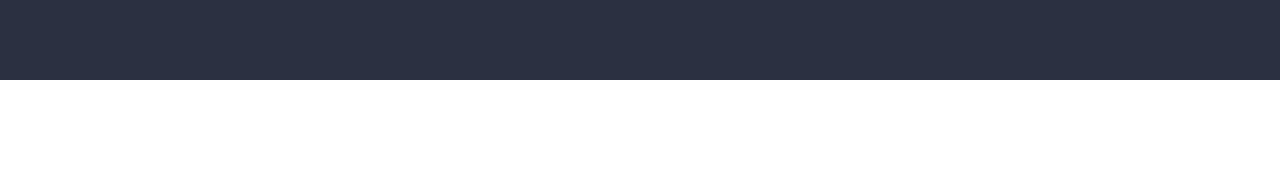
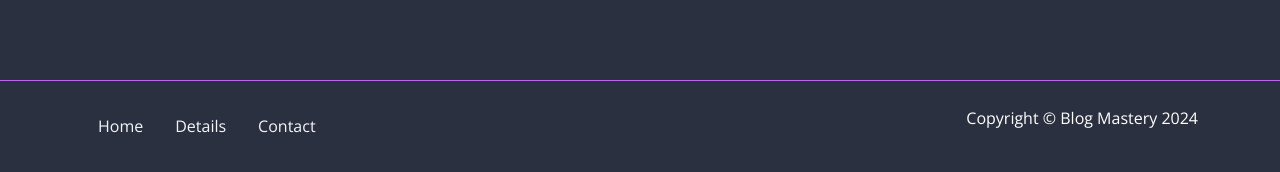
Before and after one commit to FilonenkoDima/EBook-Website, a website: page index.html in a window 1280 px wide. Shown: the part 4627-4799 px from the top of the page. Before the commit the page ends 4707 px from the top, so only its background shows below. Drawn offline with nearby package versions, Linux system fonts and the light colour scheme.

Commit message:
added footer

```diff
--- a/index.html
+++ b/index.html
@@ -511,6 +511,31 @@
       </div>
     </section>
 
+    <footer class="border-top border-primary bg-dark text-white py-4">
+      <div class="container">
+        <div class="row">
+          <div class="col-md-8">
+            <ul class="nav">
+              <li class="nav-item">
+                <a href="index.html" class="nav-link link-light">Home</a>
+              </li>
+              <li class="nav-item">
+                <a href="#details" class="nav-link link-light">Details</a>
+              </li>
+              <li class="nav-item">
+                <a href="contact.html" class="nav-link link-light">Contact</a>
+              </li>
+            </ul>
+          </div>
+          <div class="col-md-4">
+            <p class="text-end d-none d-md-block">
+              Copyright &copy; Blog Mastery 2024
+            </p>
+          </div>
+        </div>
+      </div>
+    </footer>
+
     <script src="/js/script.js"></script>
     <script src="/node_modules/bootstrap/dist/js/bootstrap.bundle.min.js"></script>
   </body>
```
